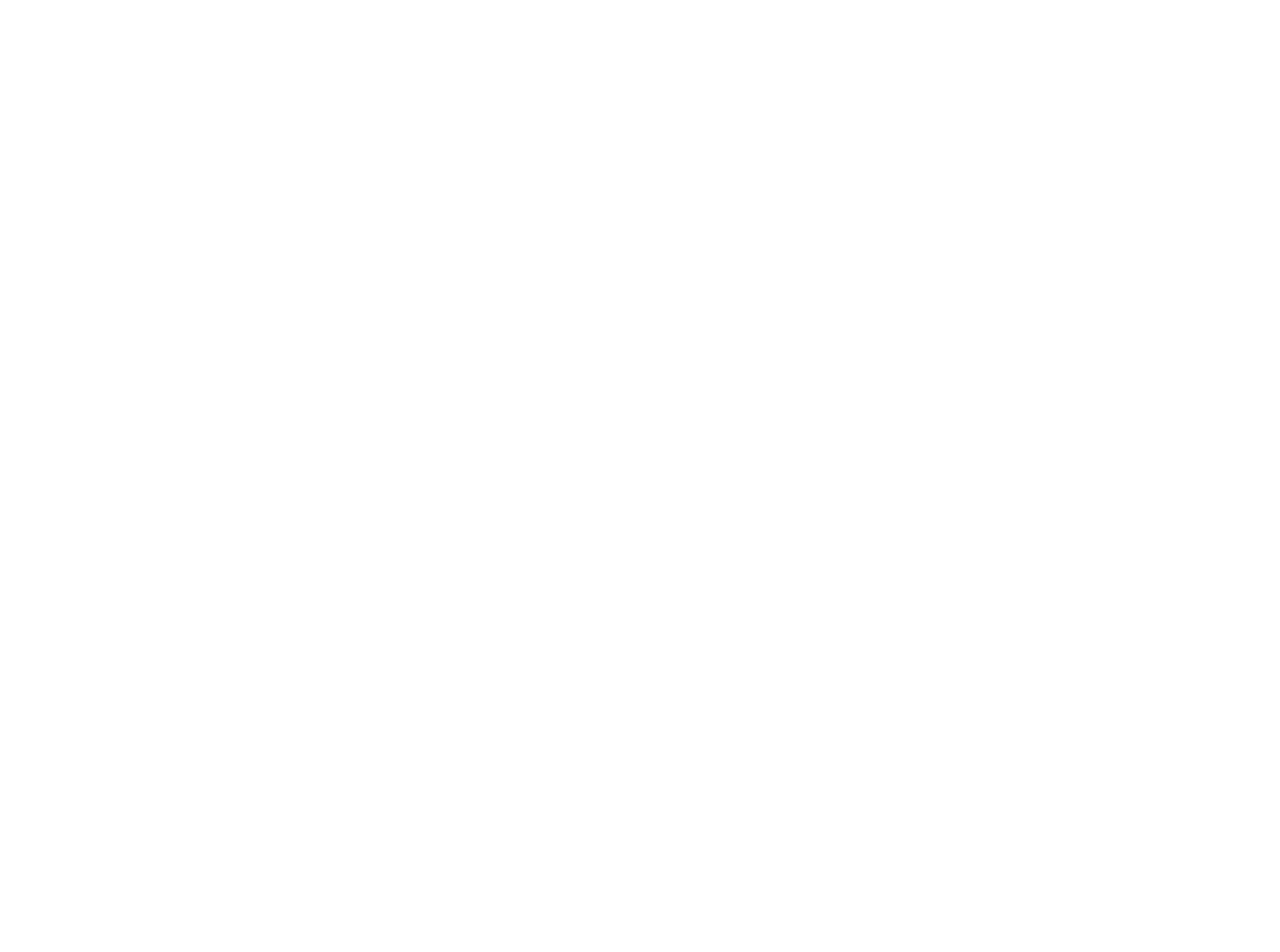
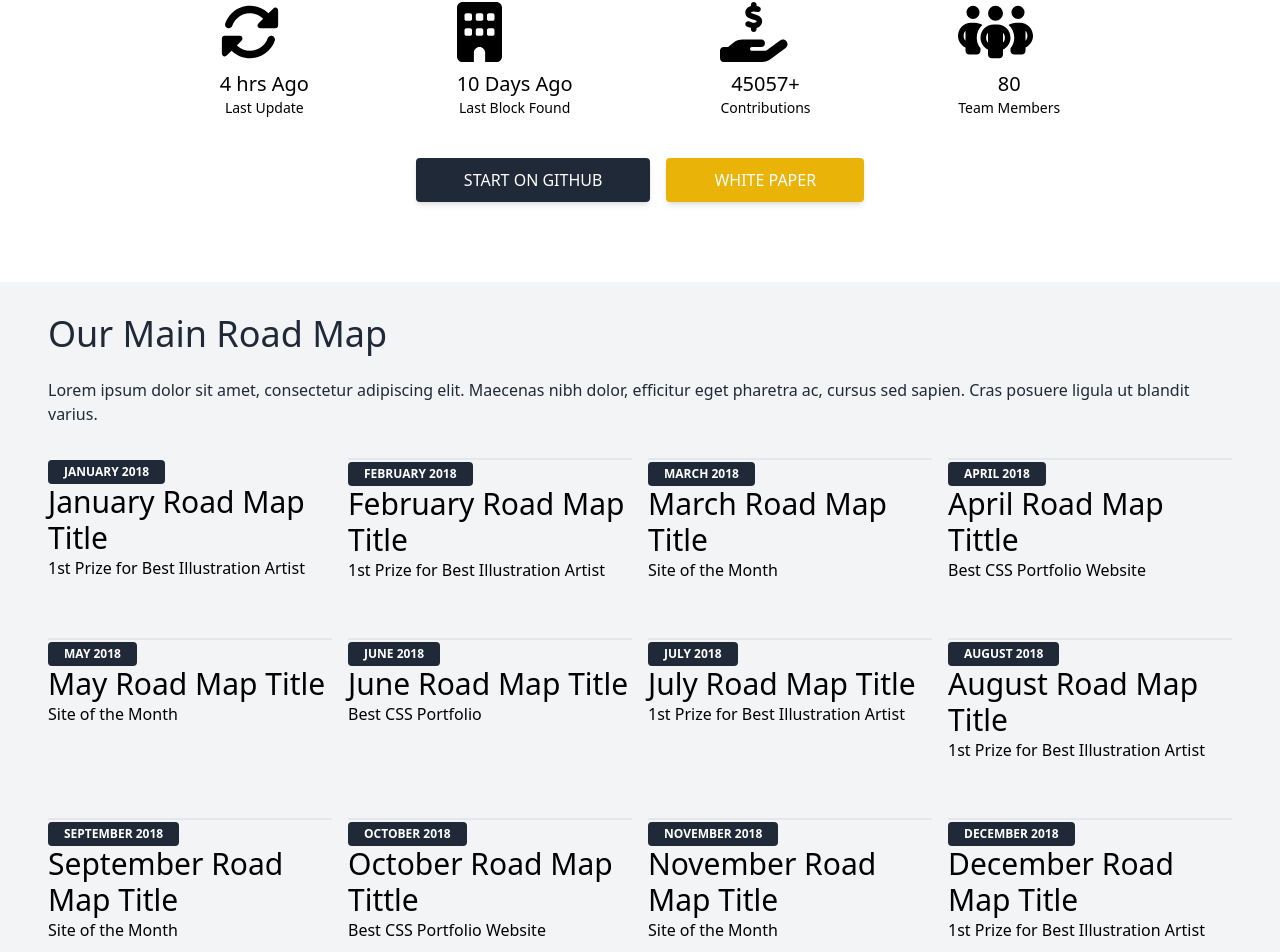
Before and after one commit to Puper-Technologies/metawebinu, a Next.js app: page /home in a window 1280 px wide. Shown: the part 278-1230 px from the top of the page. Before the commit the page ends 800 px from the top, so only its background shows below. Built offline with nearby package versions, Linux system fonts and the light colour scheme.

Commit message:
Development and On Main Road Page

```diff
--- /dev/null
+++ b/components/DeployementActivity.tsx
@@ -0,0 +1,78 @@
+import {
+  faBuilding,
+  faRotate,
+  faHandHoldingDollar,
+  faPeopleGroup,
+} from "@fortawesome/free-solid-svg-icons";
+import { FontAwesomeIcon } from "@fortawesome/react-fontawesome";
+
+const Deployement = (): JSX.Element => {
+  return (
+    <div className="container mx-auto px-12 mb-20 mt-20">
+      <div className="text-center text-gray-800 mb-8">
+        <h2 className="text-4xl">Development Activity</h2>
+        <br />
+        Lorem ipsum dolor sit amet, consectetur adipiscing elit. Maecenas nibh
+        dolor, efficitur eget pharetra ac, <br /> cursus sed sapien. Cras
+        posuere ligula ut blandit varius.
+      </div>
+      <div className="flex flex-wrap justify-evenly items-center px-6">
+        <div>
+          <FontAwesomeIcon icon={faRotate} style={{ fontSize: 60 }} />
+          <div className="text-center">
+            <h2 className="font-medium text-4x1 mt-2 text-xl">4 hrs Ago</h2>
+            <h4 className="text-gray text-sm">Last Update</h4>
+          </div>
+        </div>
+
+        <div>
+          <FontAwesomeIcon icon={faBuilding} style={{ fontSize: 60 }} />
+
+          <div className="text-center">
+            <h2 className="font-medium text-4x1 mt-2 text-xl">10 Days Ago</h2>
+            <h4 className="text-gray text-sm">Last Block Found </h4>
+          </div>
+        </div>
+
+        <div className="items-center">
+          <FontAwesomeIcon
+            icon={faHandHoldingDollar}
+            style={{ fontSize: 60 }}
+          />
+
+          <div className="text-center">
+            <h2 className="font-medium text-4x1 mt-2 text-xl">45057+</h2>
+            <h4 className="text-gray text-sm">Contributions </h4>
+          </div>
+        </div>
+
+        <div>
+          <FontAwesomeIcon icon={faPeopleGroup} style={{ fontSize: 60 }} />
+
+          <div className="text-center self-center">
+            <h2 className="font-medium text-4x1 mt-2 text-xl">80</h2>
+            <h4 className="text-gray text-sm">Team Members</h4>
+          </div>
+        </div>
+      </div>
+
+      <div className="flex items-center justify-center space-x-4 mt-10">
+        <button
+          type="button"
+          className="inline-block px-12 py-3 bg-gray-800 text-white font-medium text-m leading-tight uppercase rounded shadow-md hover:bg-gray-900 hover:shadow-lg focus:bg-gray-900 focus:shadow-lg focus:outline-none focus:ring-0 active:bg-gray-900 active:shadow-lg transition duration-150 ease-in-out"
+        >
+          start on github
+        </button>
+
+        <button
+          type="button"
+          className="inline-block px-12 py-3 bg-yellow-500 text-white font-medium text-m leading-tight uppercase rounded shadow-md hover:bg-yellow-600 hover:shadow-lg focus:bg-yellow-600 focus:shadow-lg focus:outline-none focus:ring-0 active:bg-yellow-700 active:shadow-lg transition duration-150 ease-in-out"
+        >
+          white paper
+        </button>
+      </div>
+    </div>
+  );
+};
+
+export default Deployement;
--- /dev/null
+++ b/components/OurMainRoad.tsx
@@ -0,0 +1,102 @@
+const OurMainRoad = (): JSX.Element => {
+  return (
+    <div className="container px-12 mt-20 mb-20 bg-gray-100 py-8">
+      <div className="text-left text-gray-800 mb-8">
+        <h2 className="text-4xl">Our Main Road Map</h2>
+        <br />
+        Lorem ipsum dolor sit amet, consectetur adipiscing elit. Maecenas nibh
+        dolor, efficitur eget pharetra ac, cursus sed sapien. Cras posuere
+        ligula ut blandit varius.
+      </div>
+
+      <div className="grid grid-cols-4 gap-4 divide-y-[2px]">
+        <div className="mb-10 font-thin">
+          <span className="text-xs font-semibold inline-block py-1 px-4 rounded text-white bg-gray-800 uppercase last:mr-0 mr-1">
+            January 2018
+          </span>
+          <h4 className="text-3xl">January Road Map Title</h4>
+          1st Prize for Best Illustration Artist
+        </div>
+        <div className="mb-10 font-thin">
+          <span className="text-xs font-semibold inline-block py-1 px-4 rounded text-white bg-gray-800 uppercase last:mr-0 mr-1">
+            February 2018
+          </span>
+          <h4 className="text-3xl">February Road Map Title</h4>
+          1st Prize for Best Illustration Artist
+        </div>
+        <div className="mb-10 font-thin">
+          <span className="text-xs font-semibold inline-block py-1 px-4 rounded text-white bg-gray-800 uppercase last:mr-0 mr-1">
+            March 2018
+          </span>
+          <h4 className="text-3xl">March Road Map Title</h4>
+          Site of the Month
+        </div>
+        <div className="mb-10 font-thin">
+          <span className="text-xs font-semibold inline-block py-1 px-4 rounded text-white bg-gray-800 uppercase last:mr-0 mr-1">
+            April 2018
+          </span>
+          <h3 className="text-3xl">April Road Map Tittle</h3>
+          Best CSS Portfolio Website
+        </div>
+        <div className="mb-10 font-thin">
+          <span className="text-xs font-semibold inline-block py-1 px-4 rounded text-white bg-gray-800 uppercase last:mr-0 mr-1">
+            May 2018
+          </span>
+          <h4 className="text-3xl">May Road Map Title</h4>
+          Site of the Month
+        </div>
+        <div className="mb-10 font-thin">
+          <span className="text-xs font-semibold inline-block py-1 px-4 rounded text-white bg-gray-800 uppercase last:mr-0 mr-1">
+            June 2018
+          </span>
+          <h4 className="text-3xl">June Road Map Title</h4>
+          Best CSS Portfolio
+        </div>
+        <div className="mb-10 font-thin">
+          <span className="text-xs font-semibold inline-block py-1 px-4 rounded text-white bg-gray-800 uppercase last:mr-0 mr-1">
+            July 2018
+          </span>
+          <h4 className="text-3xl">July Road Map Title</h4>
+          1st Prize for Best Illustration Artist
+        </div>
+        <div className="mb-10 font-thin">
+          <span className="text-xs font-semibold inline-block py-1 px-4 rounded text-white bg-gray-800 uppercase last:mr-0 mr-1">
+            August 2018
+          </span>
+          <h4 className="text-3xl">August Road Map Title</h4>
+          1st Prize for Best Illustration Artist
+        </div>
+        <div className="mb-10 font-thin">
+          <span className="text-xs font-semibold inline-block py-1 px-4 rounded text-white bg-gray-800 uppercase last:mr-0 mr-1">
+            September 2018
+          </span>
+          <h4 className="text-3xl">September Road Map Title</h4>
+          Site of the Month
+        </div>
+        <div className="mb-10 font-thin">
+          <span className="text-xs font-semibold inline-block py-1 px-4 rounded text-white bg-gray-800 uppercase last:mr-0 mr-1">
+            October 2018
+          </span>
+          <h3 className="text-3xl">October Road Map Tittle</h3>
+          Best CSS Portfolio Website
+        </div>
+        <div className="mb-10 font-thin">
+          <span className="text-xs font-semibold inline-block py-1 px-4 rounded text-white bg-gray-800 uppercase last:mr-0 mr-1">
+            November 2018
+          </span>
+          <h4 className="text-3xl">November Road Map Title</h4>
+          Site of the Month
+        </div>
+        <div className="mb-10 font-thin">
+          <span className="text-xs font-semibold inline-block py-1 px-4 rounded text-white bg-gray-800 uppercase last:mr-0 mr-1">
+            December 2018
+          </span>
+          <h4 className="text-3xl">December Road Map Title</h4>
+          1st Prize for Best Illustration Artist
+        </div>
+      </div>
+    </div>
+  );
+};
+
+export default OurMainRoad;
--- a/package.json
+++ b/package.json
@@ -9,6 +9,9 @@
     "lint": "next lint"
   },
   "dependencies": {
+    "@fortawesome/fontawesome-svg-core": "^6.1.1",
+    "@fortawesome/free-solid-svg-icons": "^6.1.1",
+    "@fortawesome/react-fontawesome": "^0.1.18",
     "next": "12.1.4",
     "react": "18.0.0",
     "react-dom": "18.0.0"
--- a/pages/_app.tsx
+++ b/pages/_app.tsx
@@ -1,4 +1,6 @@
 import '../styles/globals.css'
+import '@fortawesome/fontawesome-svg-core/styles.css'
+import { config } from '@fortawesome/fontawesome-svg-core'
 import type { AppProps } from 'next/app'
 
 function MyApp({ Component, pageProps }: AppProps) {
--- a/pages/home.tsx
+++ b/pages/home.tsx
@@ -1,5 +1,7 @@
 import Banner from "../components/Banner";
+import Deployement from "../components/DeployementActivity";
 import Header from "../components/Header";
+import OurMainRoad from "../components/OurMainRoad";
 
 const Home = ()=>{
     return (
@@ -8,6 +10,8 @@ const Home = ()=>{
             <Banner/>
             <main>
 
+                <Deployement />
+                <OurMainRoad />
             </main>
         </div>
     )
```
Also changed, not shown: 1 other file (tests, documents, lock files or other folders).
